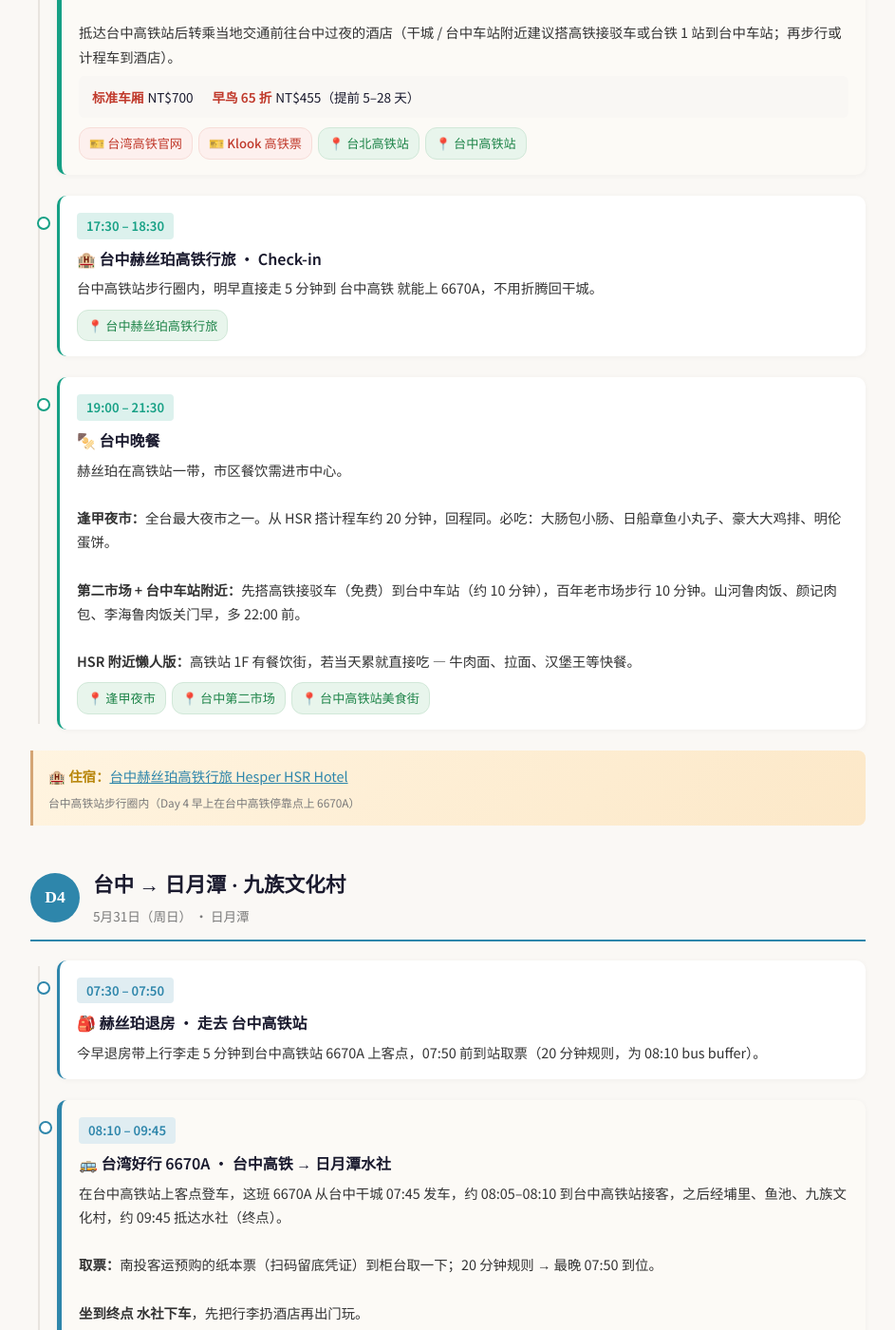
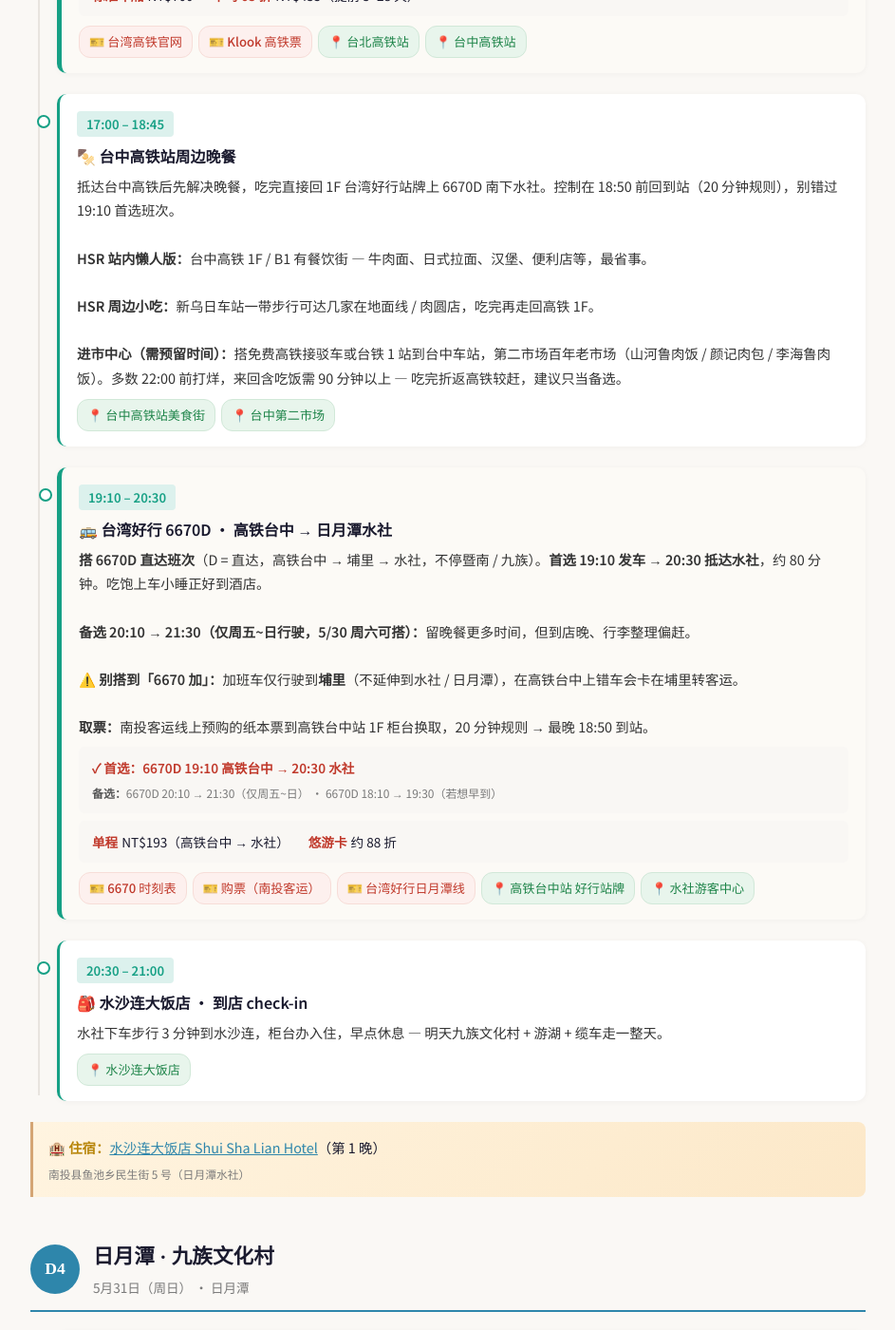
Before and after one commit to SibeiC/SibeiC.github.io, a Jekyll site: the page built from _trips/taiwan-2026.md, in a window 1280 px wide and 1400 px high, scrolled down 6988 px. Shown: the whole window at 95% size, without its empty margins (168-1111 px from the left). Built offline with Jekyll 4.4.1, drawn with Linux system fonts in a browser that asks for light colours; some of the changed text lies outside the part shown.

Commit message:
Day 3 evening: HSR dinner + 6670 直达 to 日月潭水社 (drop Taichung stay)
Restructure 5/30 → 5/31 so the traveller stays 2 nights at 水沙连 instead
of 1 night at 台中赫丝珀 + 1 at 水沙连:

- Day 3 (5/30 Sat): after HSR Taipei 16:01 → Taichung 16:54, grab dinner
  near 台中高铁 then catch 6670 直达 19:10 → 水社 20:30. Check in at
  水沙连 that night. (Alt: 20:10 Fri–Sun 加班车 → 21:30.)
- Day 4 (5/31 Sun): drop the 07:30 赫丝珀退房 / 6670A bus / 水沙连 行李寄存
  items — already on-site. Start with 水社 lakeside walk + hotel breakfast
  before the 10:30 游湖 segment.
- Cost: remove 赫丝珀 (1 晚 · S$83.60); 水沙连 1→2 晚 (NT$2,800 → NT$5,600
  估算); 交通 6670A → 6670. Boat day-pass corrected NT$300 → NT$250 per
  南投客运 pricing (url_boat_sml_ticket added).
- Data: add url_bus_6670 (ntbus.com.tw/hsr6.html) + url_boat_sml_ticket
  anchors; hotels list collapses 赫丝珀 + 水沙连 into one 2-night 水沙连
  row; booking_channels gains the boat vendor.

https://claude.ai/code/session_01AUc1xqha1gUE4LiENREJJG

```diff
--- a/_trips/taiwan-2026.md
+++ b/_trips/taiwan-2026.md
@@ -18,6 +18,7 @@ urls:
   tymetro:     &url_tymetro      "https://www.tymetro.com.tw/tymetro-new/tc/"
   thsrc:       &url_thsrc        "https://www.thsrc.com.tw/"
   railway:     &url_railway      "https://www.railway.gov.tw/tra-tip-web/tip?lang=ZH_TW"
+  bus_6670:    &url_bus_6670     "http://www.ntbus.com.tw/hsr6.html"
   bus_6670a:   &url_bus_6670a    "https://www.taiwanbus.tw/eBUSPage/Query/QueryResult.aspx?rno=6670A&rn=1775391353552&lan=C"
   bus_6739:    &url_bus_6739     "https://www.taiwanbus.tw/eBUSPage/Query/QueryResult.aspx?rno=67390&rn=1775391077195&lan=C"
   bus_7329a:   &url_bus_7329a    "https://www.taiwanbus.tw/eBUSPage/Query/QueryResult.aspx?rno=7329A&rn=1775391545330&lan=C"
@@ -54,8 +56,7 @@ cost:
       icon: 🏨
       items:
         - { label: "citizenM Taipei（2 晚）", amount: 7126, in: primary }
-        - { label: "台中赫丝珀高铁行旅（1 晚）", amount: 83.60, in: secondary }
-        - { label: "水沙连大饭店（1 晚）", amount: 2800, in: primary, note: 估算 }
+        - { label: "水沙连大饭店（2 晚）", amount: 5600, in: primary, note: 估算 }
         - { label: "青山别馆（1 晚）", amount: 2500, in: primary, note: 估算 }
         - { label: "禧榕轩大饭店（2 晚）", amount: 228.78, in: secondary }
         - { label: "S.E.A. 民宿（1 晚）", amount: 3510, in: primary }
@@ -64,7 +65,7 @@ cost:
       icon: 🚆
       items:
         - { label: "高铁 台北→台中", amount: 700, in: primary }
-        - { label: "好行 6670A 台中→水社", amount: 193, in: primary }
+        - { label: "好行 6670D 高铁台中→水社", amount: 193, in: primary }
         - { label: "好行 6739 日月潭→阿里山", amount: 329, in: primary }
         - { label: "林铁本线 阿里山→嘉义（首选）", amount: 600, in: primary }
         - { label: "台铁 嘉义→台南", amount: 107, in: primary }
@@ -103,14 +104,9 @@ hotels:
     dates: 5/28 (四) – 5/30 (六)
     address: 台北市中正区中华路一段 3 号
     map_query: citizenM Taipei North Gate
-  - name: 台中赫丝珀高铁行旅 Hesper HSR Hotel
-    nights: 1
-    dates: 5/30 (六) – 5/31 (日)
-    address: 台中高铁站步行圈内（Day 4 早上在台中高铁停靠点上 6670A）
-    map_query: 台中赫丝珀高铁行旅
   - name: 水沙连大饭店 Shui Sha Lian Hotel
-    nights: 1
-    dates: 5/31 (日) – 6/1 (一)
+    nights: 2
+    dates: 5/30 (六) – 6/1 (一)
     address: 南投县鱼池乡民生街 5 号（日月潭水社）
     map_query: Shui Sha Lian Hotel 水沙连大饭店
   - name: 青山别馆 Chin Shan Villa
@@ -252,10 +248,10 @@ days:
   - num: 3
     color: "#16a085"
     date: 2026-05-30
-    title: 中正纪念堂 · 市府彩虹起点 · 西门町 · HSR 南下台中
+    title: 中正纪念堂 · 市府彩虹起点 · 西门町 · 南下日月潭
     date_label: 5月30日（周六）
-    location: 台北 → 台中
-    toc_label: 5/30 台北 → 台中
+    location: 台北 → 日月潭
+    toc_label: 5/30 台北 → 水社
     items:
       - time: 09:00 – 09:30
         title: 🎒 citizenM · 退房 + 寄放行李
@@ -303,7 +299,7 @@ days:
         detail: |
           南下对号 1321 次，<strong>台北 16:01 发车 → 台中 16:54 抵达</strong>，约 53 分钟（途经南港→台北→桃园→台中 停站）。该车次运行日：一/二/三/四/六，周六 5/30 有车。
           <br><br>
-          抵达台中高铁站后转乘当地交通前往台中过夜的酒店（干城 / 台中车站附近建议搭高铁接驳车或台铁 1 站到台中车站；再步行或计程车到酒店）。
+          抵达台中高铁后直接在站内 / 附近吃晚餐，吃完回到 1F 台湾好行站牌搭 6670D 南下日月潭水社 — 当晚住水沙连。
         tickets:
           - { tag: 标准车厢, value: NT$700 }
           - { tag: 早鸟 65 折, value: NT$455, note: 提前 5–28 天 }
@@ -313,69 +309,68 @@ days:
           - { type: map, label: 台北高铁站, query: HSR Taipei Station }
           - { type: map, label: 台中高铁站, query: HSR Taichung Station }
 
-      - time: 17:30 – 18:30
-        title: 🏨 台中赫丝珀高铁行旅 · Check-in
-        detail: 台中高铁站步行圈内，明早直接走 5 分钟到 台中高铁 就能上 6670A，不用折腾回干城。
+      - time: 17:00 – 18:45
+        title: 🍢 台中高铁站周边晚餐
+        detail: |
+          抵达台中高铁后先解决晚餐，吃完直接回 1F 台湾好行站牌上 6670D 南下水社。控制在 18:50 前回到站（20 分钟规则），别错过 19:10 首选班次。
+          <br><br>
+          <strong>HSR 站内懒人版：</strong>台中高铁 1F / B1 有餐饮街 — 牛肉面、日式拉面、汉堡、便利店等，最省事。
+          <br><br>
+          <strong>HSR 周边小吃：</strong>新乌日车站一带步行可达几家在地面线 / 肉圆店，吃完再走回高铁 1F。
+          <br><br>
+          <strong>进市中心（需预留时间）：</strong>搭免费高铁接驳车或台铁 1 站到台中车站，第二市场百年老市场（山河鲁肉饭 / 颜记肉包 / 李海鲁肉饭）。多数 22:00 前打烊，来回含吃饭需 90 分钟以上 — 吃完折返高铁较赶，建议只当备选。
         links:
-          - { type: map, label: 台中赫丝珀高铁行旅, query: 台中赫丝珀高铁行旅 }
+          - { type: map, label: 台中高铁站美食街, query: 台中高铁站 美食 }
+          - { type: map, label: 台中第二市场, query: 台中第二市场 }
 
-      - time: 19:00 – 21:30
-        title: 🍢 台中晚餐
+      - time: 19:10 – 20:30
+        title: 🚌 台湾好行 6670D · 高铁台中 → 日月潭水社
+        transit: true
         detail: |
-          赫丝珀在高铁站一带，市区餐饮需进市中心。
+          <strong>搭 6670D 直达班次</strong>（D = 直达，高铁台中 → 埔里 → 水社，不停暨南 / 九族）。<strong>首选 19:10 发车 → 20:30 抵达水社</strong>，约 80 分钟。吃饱上车小睡正好到酒店。
           <br><br>
-          <strong>逢甲夜市：</strong>全台最大夜市之一。从 HSR 搭计程车约 20 分钟，回程同。必吃：大肠包小肠、日船章鱼小丸子、豪大大鸡排、明伦蛋饼。
+          <strong>备选 20:10 → 21:30（仅周五~日行驶，5/30 周六可搭）：</strong>留晚餐更多时间，但到店晚、行李整理偏赶。
           <br><br>
-          <strong>第二市场 + 台中车站附近：</strong>先搭高铁接驳车（免费）到台中车站（约 10 分钟），百年老市场步行 10 分钟。山河鲁肉饭、颜记肉包、李海鲁肉饭关门早，多 22:00 前。
+          <strong>⚠️ 别搭到「6670 加」：</strong>加班车仅行驶到<strong>埔里</strong>（不延伸到水社 / 日月潭），在高铁台中上错车会卡在埔里转客运。
           <br><br>
-          <strong>HSR 附近懒人版：</strong>高铁站 1F 有餐饮街，若当天累就直接吃 — 牛肉面、拉面、汉堡王等快餐。
+          <strong>取票：</strong>南投客运线上预购的纸本票到高铁台中站 1F 柜台换取，20 分钟规则 → 最晚 18:50 到站。
+        transit_route:
+          preferred: 6670D 19:10 高铁台中 → 20:30 水社
+          alternatives: ["6670D 20:10 → 21:30（仅周五~日）", "6670D 18:10 → 19:30（若想早到）"]
+        tickets:
+          - { tag: 单程, value: NT$193, note: 高铁台中 → 水社 }
+          - { tag: 悠游卡, value: 约 88 折 }
         links:
-          - { type: map, label: 逢甲夜市, query: Fengjia Night Market }
-          - { type: map, label: 台中第二市场, query: 台中第二市场 }
-          - { type: map, label: 台中高铁站美食街, query: 台中高铁站 }
+          - { type: ticket, label: 6670 时刻表, url: *url_bus_6670 }
+          - { type: ticket, label: 购票（南投客运）, url: *url_bus_6670a_ticket }
+          - { type: ticket, label: 台湾好行日月潭线, url: "https://www.taiwantrip.com.tw/line/11" }
+          - { type: map, label: 高铁台中站 好行站牌, query: 台中高铁站 台湾好行 }
+          - { type: map, label: 水社游客中心, query: 水社游客中心 日月潭 }
+
+      - time: 20:30 – 21:00
+        title: 🎒 水沙连大饭店 · 到店 check-in
+        detail: 水社下车步行 3 分钟到水沙连，柜台办入住，早点休息 — 明天九族文化村 + 游湖 + 缆车走一整天。
+        links:
+          - { type: map, label: 水沙连大饭店, query: Shui Sha Lian Hotel 水沙连大饭店 }
     stay:
-      hotel: 台中赫丝珀高铁行旅 Hesper HSR Hotel
+      hotel: 水沙连大饭店 Shui Sha Lian Hotel
+      label: 第 1 晚
 
   - num: 4
     color: "#2e86ab"
     date: 2026-05-31
-    title: 台中 → 日月潭 · 九族文化村
+    title: 日月潭 · 九族文化村
     date_label: 5月31日（周日）
     location: 日月潭
     toc_label: 5/31 日月潭
     items:
-      - time: 07:30 – 07:50
-        title: 🎒 赫丝珀退房 · 走去 台中高铁站
-        detail: 今早退房带上行李走 5 分钟到台中高铁站 6670A 上客点，07:50 前到站取票（20 分钟规则，为 08:10 bus buffer）。
-
-      - time: 08:10 – 09:45
-        title: 🚌 台湾好行 6670A · 台中高铁 → 日月潭水社
-        transit: true
+      - time: 07:30 – 09:30
+        title: 🌅 水社晨间漫步 + 早餐
         detail: |
-          在台中高铁站上客点登车，这班 6670A 从台中干城 07:45 发车，约 08:05–08:10 到台中高铁站接客，之后经埔里、鱼池、九族文化村，约 09:45 抵达水社（终点）。
-          <br><br>
-          <strong>取票：</strong>南投客运预购的纸本票（扫码留底凭证）到柜台取一下；20 分钟规则 → 最晚 07:50 到位。
-          <br><br>
-          <strong>坐到终点 水社下车</strong>，先把行李扔酒店再出门玩。
-        transit_route:
-          preferred: 07:45 干城 → 08:10 台中高铁 → 09:45 水社
-          alternatives: ["08:45", "09:45", "15:45 （末班）"]
-        tickets:
-          - { tag: 单程, value: NT$193, note: 台中高铁→水社 }
-          - { tag: 悠游卡, value: 约 88 折 }
+          昨晚已到水社、行李在房，今早先在水沙连吃早餐（含在房费里），再沿水社码头 → 水社亲水步道散步 30–40 分钟，清晨湖面雾气特别出片。吃饱喝足，今天要走一整天（九族 + 游湖 2 段 + 缆车 2 次）。
         links:
-          - { type: ticket, label: 6670A 时刻表, url: *url_bus_6670a }
-          - { type: ticket, label: 购票（南投客运）, url: *url_bus_6670a_ticket }
-          - { type: ticket, label: 台湾好行日月潭线, url: "https://www.taiwantrip.com.tw/line/11" }
-          - { type: map, label: 台中高铁站 6670A 站牌, query: 台中高铁站 6670A }
-          - { type: map, label: 水社游客中心, query: 水社游客中心 日月潭 }
-
-      - time: 09:45 – 10:15
-        title: 🎒 水沙连大饭店 · 行李寄存
-        detail: |
-          水沙连就在水社码头步行 3 分钟内。正式 check-in 通常 15:00 后，但柜台可先帮忙保管行李（多数日月潭酒店均支持）。拿了船票、门票、换装轻便装备再出门，省得拖着大包跑景点。
-        links:
-          - { type: map, label: 水沙连大饭店, query: Shui Sha Lian Hotel 水沙连大饭店 }
+          - { type: map, label: 水社码头, query: 水社码头 }
+          - { type: map, label: 水社亲水步道, query: 水社亲水步道 日月潭 }
 
       - time: 10:30 – 11:15
         title: ⛵ 日月潭游湖船（段 1+2）· 水社 → 玄光寺 → 伊达邵
@@ -385,13 +380,14 @@ days:
           <br><br>
           玄光寺只是中转，无需在此停留（可留到回程顺道拍照）；直接衔接下一班到伊达邵。
         tickets:
-          - { tag: 一日票, value: "NT$300（限搭一圈，今日用满 3 段）" }
+          - { tag: 一日票, value: "NT$250（限搭一圈，今日用满 3 段）" }
           - { tag: 营运时间, value: "09:00 – 17:00（末班 17:00 伊达邵开船）" }
           - { tag: 班次, value: 每半小时一班 }
         links:
           - { type: map, label: 水社码头, query: 水社码头 }
           - { type: map, label: 玄光寺, query: 玄光寺 日月潭 }
           - { type: map, label: 伊达邵码头, query: 伊达邵码头 }
+          - { type: ticket, label: 购票（南投客运）, url: *url_boat_sml_ticket }
           - { type: ticket, label: 游湖船 Klook, url: "https://www.klook.com/zh-CN/activity/10687-sun-moon-lake-boat-ticket-taichung/" }
           - { type: ticket, label: 水社海官网, url: "https://www.boat.com.tw/ticket_order_detail.php" }
 
@@ -441,9 +437,9 @@ days:
         links:
           - { type: map, label: 水社码头, query: 水社码头 }
 
-      - time: "17:00"
-        title: 🏨 水沙连大饭店 · 正式 check-in
-        detail: 早上已经寄存过行李，这时候拿钥匙上楼、冲个澡、换衣服准备去觅食或洗衣。
+      - time: "17:00 – 19:30"
+        title: 🏨 水沙连大饭店 · 休整 + 觅食
+        detail: 回房间冲个澡、换衣服，再出门吃晚餐（水社码头周边小吃摊 / 邵族料理），顺路把脏衣服带去洗衣店。
 
       - time: 19:30 – 21:30
         title: 🧺 招茗自助洗衣店 · 行程过半补给
@@ -455,9 +451,10 @@ days:
         links:
           - { type: map, label: 招茗自助洗衣店, query: 招茗自助洗衣店 日月潭 }
     note: |
-      <strong>💡 Day 4 建议：</strong>住日月潭水社比住台中更有效率 — 隔天 08:00 从水社出发搭台湾好行去阿里山，避免再花 1.5 小时从台中赶回日月潭。
+      <strong>💡 为什么住 2 晚水沙连：</strong>5/30 晚从台中高铁搭 6670D 直上水社，隔天九族 + 游湖不用起早赶车；6/1 早上从水社 08:00 上 6739 直达阿里山，全程一次到位。
     stay:
       hotel: 水沙连大饭店 Shui Sha Lian Hotel
+      label: 第 2 晚
 
   - num: 5
     color: "#27ae60"
@@ -812,11 +809,16 @@ booking_channels:
   - name: 机场捷运
     links: [{ label: tymetro.com.tw, url: *url_tymetro }]
     note: 悠游卡直刷
-  - name: 台湾好行 6670A（台中-日月潭）
+  - name: 台湾好行 6670 / 6670A（台中-日月潭）
     links:
-      - { label: 时刻表, url: *url_bus_6670a }
+      - { label: 6670 时刻表, url: *url_bus_6670 }
+      - { label: 6670A 时刻表, url: *url_bus_6670a }
       - { label: 南投客运购票, url: *url_bus_6670a_ticket }
     note: 亦可现场购票
+  - name: 日月潭游湖船（南投客运）
+    links:
+      - { label: 购票, url: *url_boat_sml_ticket }
+    note: NT$ 250 一日票
   - name: 台湾好行 6739（日月潭-阿里山）
     links:
       - { label: 时刻表, url: *url_bus_6739 }
```
Also changed, not shown: other parts of _trips/taiwan-2026.md (+2 -1 lines).
